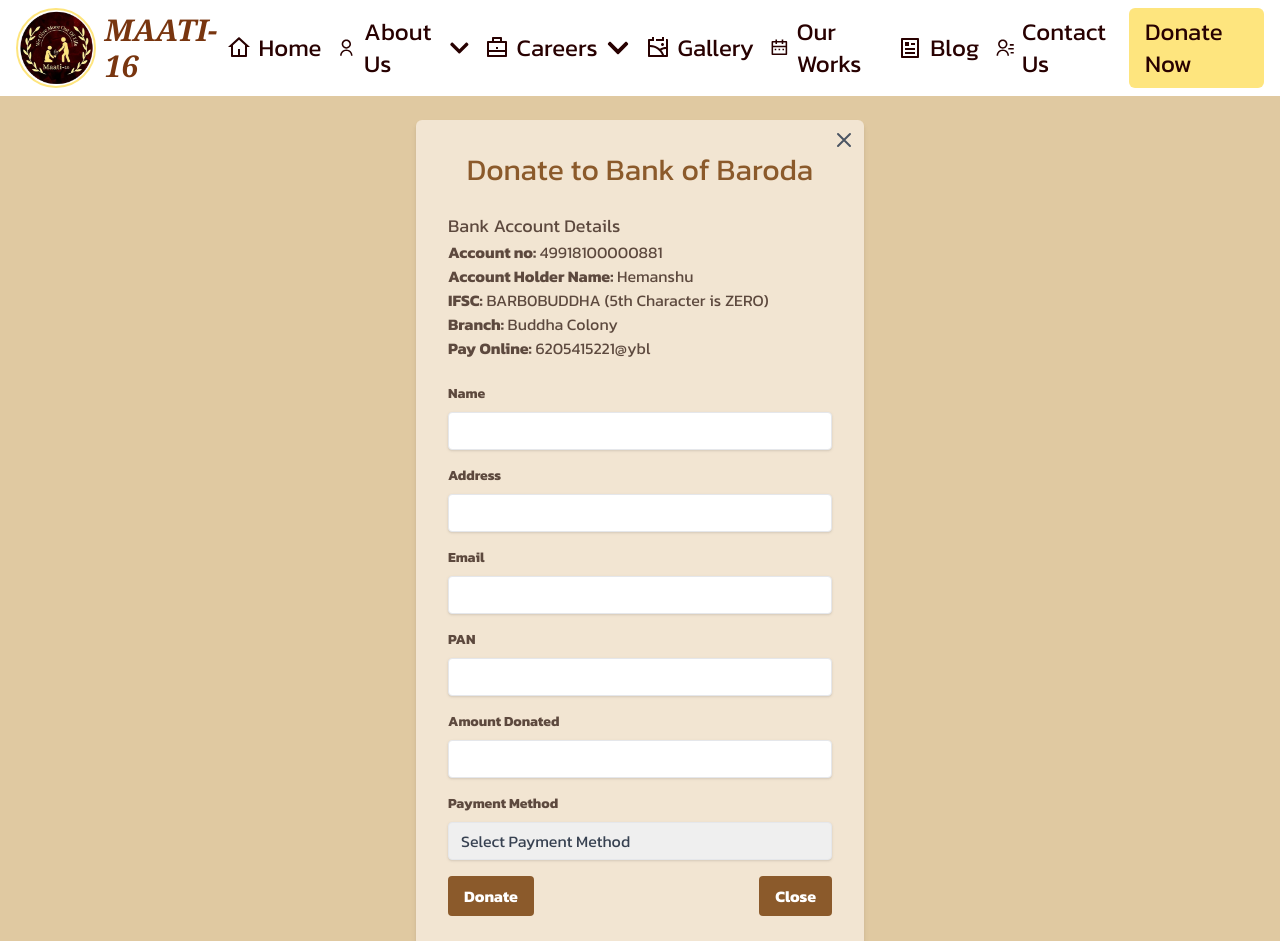
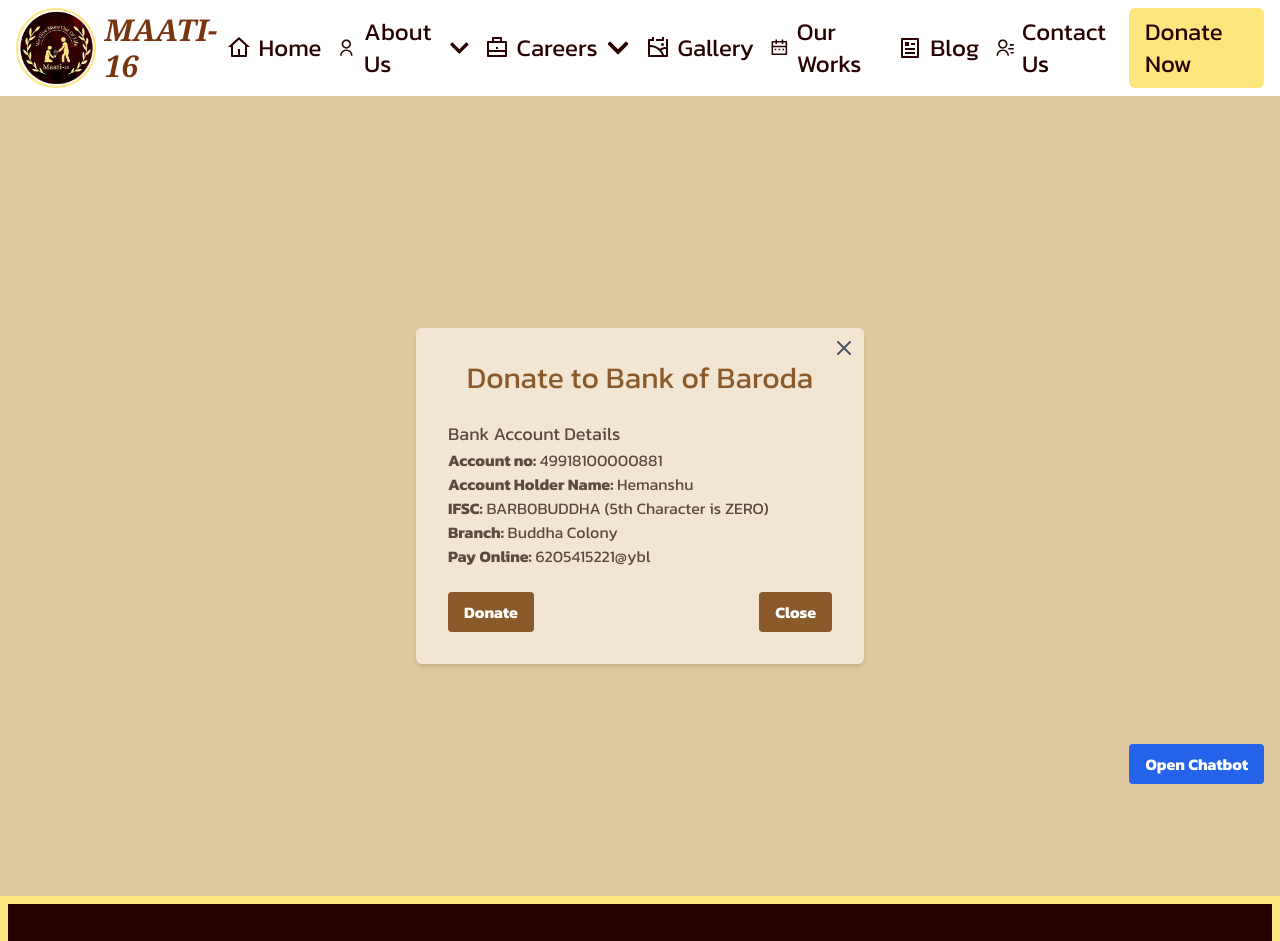
Before and after one commit to arun-j0/Maati-16, a React (Vite) app: page /donation in a window 1280 px wide. Shown: the top 941 px of the page. Built offline with nearby package versions, Linux system fonts and the light colour scheme.

Commit message:
Update Donation.jsx

```diff
--- a/src/components/Donation.jsx
+++ b/src/components/Donation.jsx
@@ -4,6 +4,7 @@ import { toast, ToastContainer } from 'react-toastify';
 import 'react-toastify/dist/ReactToastify.css';
 import jsPDF from 'jspdf';
 import 'jspdf-autotable';
+import Chatbot from './Chatbot'; // Import Chatbot component
 
 const Donation = () => {
   const [name, setName] = useState('');
@@ -12,6 +13,7 @@ const Donation = () => {
   const [pan, setPan] = useState('');
   const [amount, setAmount] = useState('');
   const [paymentMethod, setPaymentMethod] = useState('');
+  const [showChatbot, setShowChatbot] = useState(false); // Add state for chatbot visibility
   const navigate = useNavigate();
 
   const generateBill = () => {
@@ -45,6 +47,10 @@ const Donation = () => {
     navigate('/');
   };
 
+  const toggleChatbot = () => {
+    setShowChatbot(!showChatbot); // Toggle chatbot visibility
+  };
+
   return (
     <div className="flex items-center justify-center min-h-screen p-6 bg-[#e0c9a1]">
       <div className="relative w-full max-w-md p-8 bg-[#f2e5d2] rounded-md shadow-md">
@@ -66,90 +72,7 @@ const Donation = () => {
           <p><strong>Pay Online:</strong> 6205415221@ybl</p>
         </div>
         <form onSubmit={handleSubmit}>
-          <div className="mb-4">
-            <label className="block mb-2 text-sm font-bold text-[#5d493e]" htmlFor="name">
-              Name
-            </label>
-            <input
-              type="text"
-              id="name"
-              className="w-full px-3 py-2 leading-tight text-gray-700 border rounded shadow appearance-none focus:outline-none focus:shadow-outline"
-              value={name}
-              onChange={(e) => setName(e.target.value)}
-              required
-            />
-          </div>
-          <div className="mb-4">
-            <label className="block mb-2 text-sm font-bold text-[#5d493e]" htmlFor="address">
-              Address
-            </label>
-            <input
-              type="text"
-              id="address"
-              className="w-full px-3 py-2 leading-tight text-gray-700 border rounded shadow appearance-none focus:outline-none focus:shadow-outline"
-              value={address}
-              onChange={(e) => setAddress(e.target.value)}
-              required
-            />
-          </div>
-          <div className="mb-4">
-            <label className="block mb-2 text-sm font-bold text-[#5d493e]" htmlFor="email">
-              Email
-            </label>
-            <input
-              type="email"
-              id="email"
-              className="w-full px-3 py-2 leading-tight text-gray-700 border rounded shadow appearance-none focus:outline-none focus:shadow-outline"
-              value={email}
-              onChange={(e) => setEmail(e.target.value)}
-              required
-            />
-          </div>
-          <div className="mb-4">
-            <label className="block mb-2 text-sm font-bold text-[#5d493e]" htmlFor="pan">
-              PAN
-            </label>
-            <input
-              type="text"
-              id="pan"
-              className="w-full px-3 py-2 leading-tight text-gray-700 border rounded shadow appearance-none focus:outline-none focus:shadow-outline"
-              value={pan}
-              onChange={(e) => setPan(e.target.value)}
-              required
-            />
-          </div>
-          <div className="mb-4">
-            <label className="block mb-2 text-sm font-bold text-[#5d493e]" htmlFor="amount">
-              Amount Donated
-            </label>
-            <input
-              type="number"
-              id="amount"
-              className="w-full px-3 py-2 leading-tight text-gray-700 border rounded shadow appearance-none focus:outline-none focus:shadow-outline"
-              value={amount}
-              onChange={(e) => setAmount(e.target.value)}
-              required
-            />
-          </div>
-          <div className="mb-4">
-            <label className="block mb-2 text-sm font-bold text-[#5d493e]" htmlFor="paymentMethod">
-              Payment Method
-            </label>
-            <select
-              id="paymentMethod"
-              className="w-full px-3 py-2 leading-tight text-gray-700 border rounded shadow appearance-none focus:outline-none focus:shadow-outline"
-              value={paymentMethod}
-              onChange={(e) => setPaymentMethod(e.target.value)}
-              required
-            >
-              <option value="">Select Payment Method</option>
-              <option value="creditCard">Credit Card</option>
-              <option value="debitCard">Debit Card</option>
-              <option value="upi">UPI</option>
-              <option value="paypal">PayPal</option>
-              <option value="bankTransfer">Bank Transfer</option>
-            </select>
-          </div>
+          {/* Form Fields Here */}
           <div className="flex items-center justify-between">
             <button
               type="submit"
@@ -167,6 +90,13 @@ const Donation = () => {
           </div>
         </form>
         <ToastContainer />
+        <button
+          className="fixed bottom-4 right-4 px-4 py-2 font-bold text-white bg-blue-600 rounded hover:bg-blue-700"
+          onClick={toggleChatbot}
+        >
+          {showChatbot ? 'Close Chatbot' : 'Open Chatbot'}
+        </button>
+        {showChatbot && <Chatbot />} {/* Show Chatbot when showChatbot is true */}
       </div>
     </div>
   );
```
